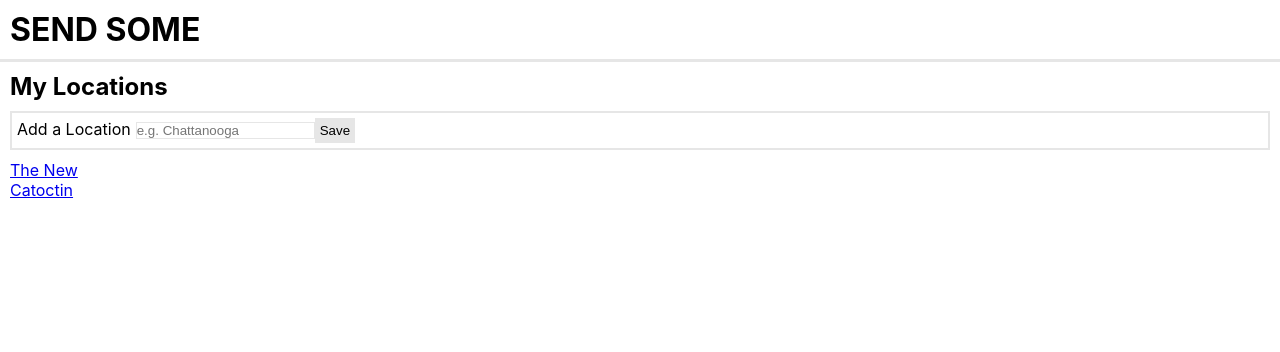
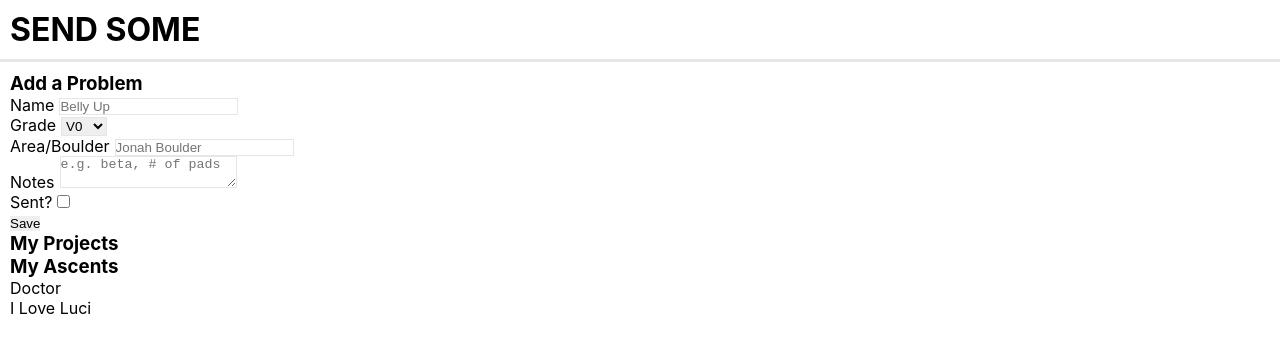
Before and after one commit to jmlidsky/send-some-client, a React (Create React App) app: page /locations/1 in a window 1280 px wide. Shown: the top 352 px of the page. Built offline with nearby package versions, Linux system fonts and the light colour scheme; the HTML template or start-up script is replaced by a standard one.

Commit message:
edits to dummy data, added ProblemsPage and ProblemsList

```diff
--- a/src/App.js
+++ b/src/App.js
@@ -5,12 +5,12 @@ import Context from './Context'
 import Header from './components/Header/Header.js'
 import LandingPage from './components/Landing Page/LandingPage'
 import LocationsPage from './components/Locations/LocationsPage'
+import ProblemsPage from './components/Problems/ProblemsPage'
 import './App.css'
 
 class App extends Component {
   render() {
     const contextValue = {
-      users: DATA.users,
       locations: DATA.locations,
       problems: DATA.problems,
     }
@@ -23,7 +23,8 @@ class App extends Component {
             <main className="main">
               <Switch>
                 <Route exact path ="/" component={LandingPage} />
-                <Route path="/locations" component={LocationsPage} />
+                <Route exact path="/locations" component={LocationsPage} />
+                <Route path="/locations/:id" component={ProblemsPage} />
               </Switch>
             </main>
           </div>
--- a/src/Context.js
+++ b/src/Context.js
@@ -1,7 +1,6 @@
 import React from 'react'
 
 const Context = React.createContext({
-    users: [],
     locations: [],
     problems: [],
 })
--- a/src/components/Landing Page/LandingPage.css
+++ b/src/components/Landing Page/LandingPage.css
@@ -1,4 +1,4 @@
-input {
+input, select, textarea {
     margin-left: 5px;
     border: 1px solid #e6e6e6;
 }
--- a/src/components/Locations/LocationsPage.js
+++ b/src/components/Locations/LocationsPage.js
@@ -13,8 +13,9 @@ class LocationsPage extends Component {
             <div className="locations-page">
                 <h2>My Locations</h2>
                 <form className="add-location-form">
-                    <label htmlFor="location-form-location-name" className="">Add a Location</label>
-                    <input placeholder="e.g. Chattanooga" type="text" name="location-name" className="location-name" />
+                    <h3>Add a Location</h3>
+                    <label htmlFor="location-form-name">Name</label>
+                    <input required placeholder="e.g. Chattanooga" type="text" name="location-name" className="location-name" />
                     <button className="add-location-button">Save</button>
                 </form>
                 <ul>
--- /dev/null
+++ b/src/components/Problems/ProblemsList.js
@@ -0,0 +1,63 @@
+import React, { Component } from 'react'
+// import { Link } from 'react-router-dom'
+import Context from '../../Context'
+import './ProblemsList.css'
+
+class ProblemsList extends Component {
+    static contextType = Context
+
+    renderProjects() {
+        const { problems } = this.props
+        const projects = problems.filter(problem => {
+            if (problem.sent === false) {
+                return problem
+            }
+        })
+
+        return (
+            projects.map(project => {
+                return (
+                    <li>{project.problem_name}</li>
+                )
+            })
+        )
+    }
+
+    renderAscents() {
+        const { problems } = this.props
+        const ascents = problems.filter(problem => {
+            if (problem.sent === true) {
+                return problem
+            }
+        })
+
+        return (
+            ascents.map(ascent => {
+                return (
+                    <li>{ascent.problem_name}</li>
+                )
+            })
+        )
+    }
+
+    render() {
+        return (
+            <div className="problems-list" >
+                <section>
+                    <h3>My Projects</h3>
+                    <ul>
+                        {this.renderProjects()}
+                    </ul>
+                </section>
+                <section>
+                    <h3>My Ascents</h3>
+                    <ul>
+                        {this.renderAscents()}
+                    </ul>
+                </section>
+            </div>
+        )
+    }
+}
+
+export default ProblemsList
--- /dev/null
+++ b/src/components/Problems/ProblemsPage.js
@@ -0,0 +1,74 @@
+import React, { Component } from 'react'
+import Context from '../../Context'
+import ProblemsList from './ProblemsList'
+import './ProblemsPage.css'
+
+class ProblemsPage extends Component {
+    static contextType = Context
+
+    render() {
+        // console.log(this.props)
+        const { locations, problems } = this.context
+        const location_id = + this.props.match.params.id
+        const selectedLocation = locations.find(location => location.id === location_id)
+        const problemsToDisplay = problems.filter(problem => {
+            if (selectedLocation) {
+                return problem.location_id === selectedLocation.id
+            }
+            // is this line necessary?
+            return true
+        })
+
+        return (
+            <div className="problems-page" >
+                <form className="add-problem-form">
+                    <h3>Add a Problem</h3>
+                    <div>
+                        <label htmlFor="problem-form-name">Name</label>
+                        <input required placeholder="Belly Up" type="text" name="problem-name" className="problem-name" />
+                    </div>
+                    <div>
+                        <label htmlFor="problem-form-grade" className="">Grade</label>
+                        <select required className="select-category">
+                            <option value="V0">V0</option>
+                            <option value="V1">V1</option>
+                            <option value="V2">V2</option>
+                            <option value="V3">V3</option>
+                            <option value="V4">V4</option>
+                            <option value="V5">V5</option>
+                            <option value="V6">V6</option>
+                            <option value="V7">V7</option>
+                            <option value="V8">V8</option>
+                            <option value="V9">V9</option>
+                            <option value="V10">V10</option>
+                            <option value="V11">V11</option>
+                            <option value="V12">V12</option>
+                            <option value="V13">V13</option>
+                            <option value="V14">V14</option>
+                            <option value="V15">V15</option>
+                            <option value="V16">V16</option>
+                        </select>
+                    </div>
+                    <div>
+                        <label htmlFor="problem-form-area">Area/Boulder</label>
+                        <input placeholder="Jonah Boulder" type="text" name="problem-area" className="problem-area" />
+                    </div>
+                    <div>
+                        <label htmlFor="problem-form-notes">Notes</label>
+                        <textarea placeholder="e.g. beta, # of pads" type="text" name="problem-notes" className="problem-notes" />
+                    </div>
+                    <div>
+                        <label htmlFor="problem-form-sent-checkbox">Sent?</label>
+                        <input type="checkbox" name="problem-sent-checkbox" className="problem-sent-checkbox" />
+                    </div>
+                    <button className="add-problem-button">Save</button>
+                </form>
+                <div>
+                   <ProblemsList problems={problemsToDisplay}/>
+                </div>
+            </div>
+        );
+    }
+}
+
+export default ProblemsPage
--- a/src/dummy-data.js
+++ b/src/dummy-data.js
@@ -24,48 +24,48 @@ export default {
     "problems": [
         {
             "id": 1,
-            "user_id": 1,
             "location_id": 2,
             "problem_name": "Belly Up",
             "grade": "V4",
+            "area": "Jonah Bulder",
+            "notes": "knee scum",
             "sent": false,
-            "notes": "Corporis accusamus placeat quas non voluptas. Harum fugit molestias qui. Velit ex animi reiciendis quasi. Suscipit totam delectus ut voluptas aut qui rerum. Non veniam eius molestiae rerum quam.\n \rUnde qui aperiam praesentium alias. Aut temporibus id quidem recusandae voluptatem ut eum. Consequatur asperiores et in quisquam corporis maxime dolorem soluta. Et officiis id est quia sunt qui iste reiciendis saepe. Ut aut doloribus minus non nisi vel corporis. Veritatis mollitia et molestias voluptas neque aspernatur reprehenderit.\n \rMaxime aut reprehenderit mollitia quia eos sit fugiat exercitationem. Minima dolore soluta. Quidem fuga ut sit voluptas nihil sunt aliquam dignissimos. Ex autem nemo quisquam voluptas consequuntur et necessitatibus minima velit. Consequatur quia quis tempora minima. Aut qui dolor et dignissimos ut repellat quas ad."
         },
         {
             "id": 2,
-            "user_id": 1,
             "location_id": 2,
             "problem_name": "Dish Right",
             "grade": "V4",
-            "sent": false,
-            "notes": "Corporis accusamus placeat quas non voluptas. Harum fugit molestias qui. Velit ex animi reiciendis quasi. Suscipit totam delectus ut voluptas aut qui rerum. Non veniam eius molestiae rerum quam.\n \rUnde qui aperiam praesentium alias. Aut temporibus id quidem recusandae voluptatem ut eum. Consequatur asperiores et in quisquam corporis maxime dolorem soluta. Et officiis id est quia sunt qui iste reiciendis saepe. Ut aut doloribus minus non nisi vel corporis. Veritatis mollitia et molestias voluptas neque aspernatur reprehenderit.\n \rMaxime aut reprehenderit mollitia quia eos sit fugiat exercitationem. Minima dolore soluta. Quidem fuga ut sit voluptas nihil sunt aliquam dignissimos. Ex autem nemo quisquam voluptas consequuntur et necessitatibus minima velit. Consequatur quia quis tempora minima. Aut qui dolor et dignissimos ut repellat quas ad."
+            "area": "Jonah Boulder",
+            "notes": "skip first few crimps to good crimp?",
+            "sent": false
         },
         {
             "id": 3,
-            "user_id": 1,
             "location_id": 2,
-            "problem_name": "The Belly",
-            "grade": "V5",
-            "sent": false,
-            "notes": " "
+            "problem_name": "The Pigman",
+            "grade": "V3",
+            "area": "Hog Rock",
+            "notes": "find feet ahead of time",
+            "sent": true,
         },
         {
             "id": 4,
-            "user_id": 1,
             "location_id": 1,
             "problem_name": "Doctor",
             "grade": "V2",
+            "area": "",
+            "notes": "",
             "sent": true,
-            "notes": "Corporis accusamus placeat quas non voluptas. Harum fugit molestias qui. Velit ex animi reiciendis quasi. Suscipit totam delectus ut voluptas aut qui rerum. Non veniam eius molestiae rerum quam.\n \rUnde qui aperiam praesentium alias. Aut temporibus id quidem recusandae voluptatem ut eum. Consequatur asperiores et in quisquam corporis maxime dolorem soluta. Et officiis id est quia sunt qui iste reiciendis saepe. Ut aut doloribus minus non nisi vel corporis. Veritatis mollitia et molestias voluptas neque aspernatur reprehenderit.\n \rMaxime aut reprehenderit mollitia quia eos sit fugiat exercitationem. Minima dolore soluta. Quidem fuga ut sit voluptas nihil sunt aliquam dignissimos. Ex autem nemo quisquam voluptas consequuntur et necessitatibus minima velit. Consequatur quia quis tempora minima. Aut qui dolor et dignissimos ut repellat quas ad."
         },
         {
             "id": 5,
-            "user_id": 2,
             "location_id": 1,
             "problem_name": "I Love Luci",
             "grade": "V3",
+            "area": "",
+            "notes": "use feet",
             "sent": true,
-            "notes": " "
         }
     ]
 }
```
Also changed, not shown: src/components/Problems/ProblemsList.css (added), src/components/Problems/ProblemsPage.css (added).
